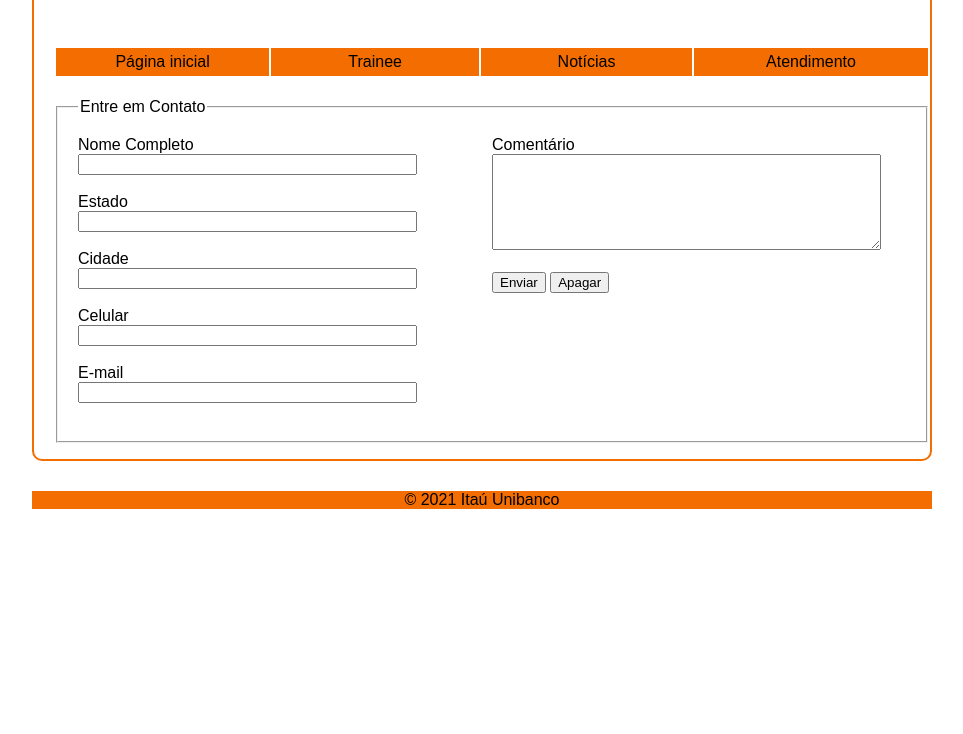
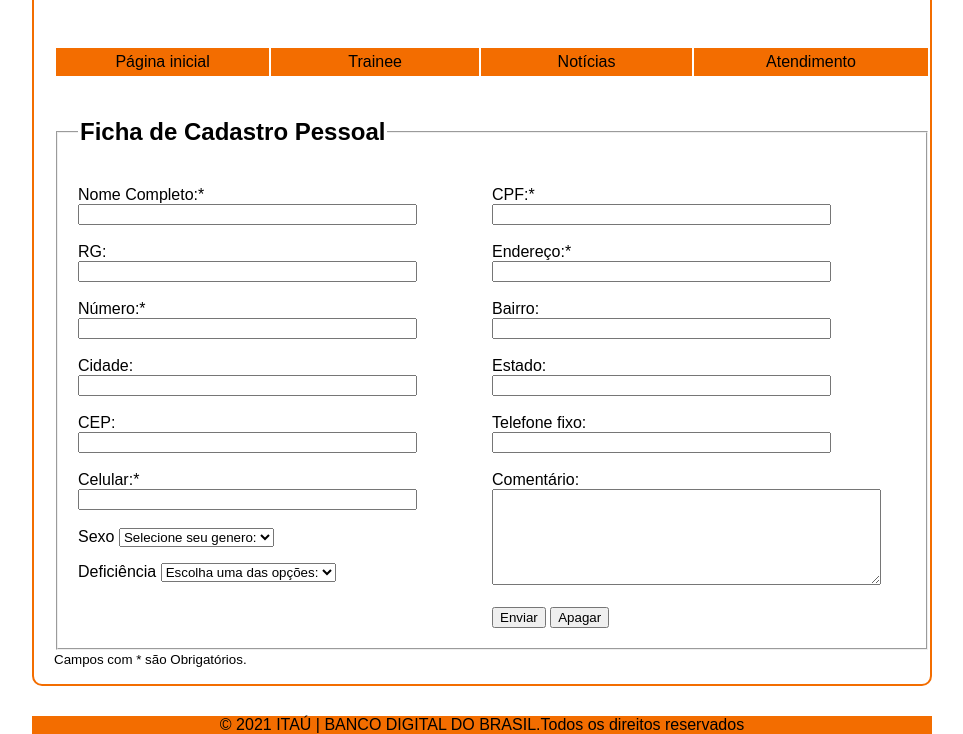
Before and after one commit to AssDan/Projeto, a plain HTML site: page atendimento.html in a window 1280 px wide. Shown: the part 439-1173 px from the top of the page, without its empty margins (158-1121 px from the left). Before the commit the page ends 948 px from the top, so only its background shows below. Drawn offline with Linux system fonts and the light colour scheme.

Commit message:
atendimento.html

```diff
--- a/atendimento.html
+++ b/atendimento.html
@@ -4,6 +4,7 @@
     <meta charset="utf-8">
     <title> ITAU </title>
     <link rel="stylesheet" href="estilo.css"/>
+    <script type="text/javascript" src="contato.js"></script>
   </head>
   <div id="cabecalho">
   <body style="font-family: Arial, sans-serif; margin: 0 auto; width: 900px;">
@@ -27,29 +28,78 @@
         <table>
     <form action="envio.html" method="post">
       <fieldset style="padding: 20px;">
-        <legend>Entre em Contato</legend>
+        <legend><strong> <h2> Ficha de Cadastro Pessoal </h2> </strong></legend>
         <div style="float: left; width: 50%">
-          <label>Nome Completo</label><br />
-          <input style="width: 80%" type="text" name="nome" /><br /><br />
-          <label>Estado</label><br />
-          <input style="width: 80%" type="text" name="nome" /><br /><br />
-          <label>Cidade</label><br />
-          <input style="width: 80%" type="text" name="cidade" /><br /><br />
-          <label>Celular</label><br />
-          <input style="width: 80%" type="text" name="celular" /><br /><br />
-          <label>E-mail</label><br />
-          <input style="width: 80%" type="text" name="email" /><br /><br />
+          <label>Nome Completo:*</label><br />
+             <input style="width: 80%" type="text" name="nome" required/><br /><br />
+          <label>RG:</label><br />
+                 <input style="width: 80%" type="text" name="rg" /><br /><br />
+          <label>Número:*</label><br />
+                    <input style="width: 80%" type="text" name="numero" required/><br /><br />
+          <label>Cidade:</label><br />
+             <input style="width: 80%" type="text" name="cidade" /><br /><br />
+          <label>CEP:</label><br />
+              <input style="width: 80%" type="text" name="cep" /><br /><br />
+          <label>Celular:*</label><br />
+             <input style="width: 80%" type="text" name="celular" required /><br /><br />
+
+
+               <div class="imputbox">
+                <label for="genero">Sexo</label>
+                <select>
+                    <option>Selecione seu genero:</option>
+                    <option>Feminino</option>
+                    <option>Masculino</option>
+                    <option>Outros</option>
+                </select>
+            </div>
+            <p>
+
+            <div class="imputbox">
+              <label for="genero">Deficiência</label>
+              <select>
+                  <option>Escolha uma das opções:</option>
+                  <option>Auditiva</option>
+                  <option>Fisíca</option>
+                  <option>Múltipla</option>
+                  <option>Visual</option>
+                  <option>Outros</option>
+              </select>
+          </div>
+
+
         </div>
 
         <div style="float: left; width: 50%">
+          <label> CPF:* </label><br />
+              <input style="width: 80%" type="text" name="CPF" required ><br /><br />
 
-          <label> Comentário </label><br />
+        <label> Endereço:* </label><br />
+           <input style="width: 80%" type="text" name="Endereço" required /><br /><br />
+
+          <label> Bairro: </label><br />
+           <input style="width: 80%" type="text" name="bairro" /><br /><br />
+
+          <label> Estado: </label><br />
+            <input style="width: 80%" type="text" name="estado" /><br /><br />
+
+          <label> Telefone fixo: </label><br />
+            <input style="width: 80%" type="text" name="fixo" /><br /><br />
+
+
+
+          <label> Comentário: </label><br />
           <textarea cols="46" rows="6" name="mensgem"mensgem></textarea><br /><br />
+
+
+
           <input type="submit" value="Enviar">
           <input type="reset" value="Apagar">
         </div>
     </form>
         </table>
+
+        <small>  Campos com * são Obrigatórios.  </small>
 
 
      <p></p>
@@ -57,7 +107,7 @@
 
       <div id="rodape">
 
-    <div style="text-align: center;">© 2021 Itaú Unibanco</div>
+    <div style="text-align: center;"> © 2021 ITAÚ | BANCO DIGITAL DO BRASIL.Todos os direitos reservados </div>
 
   </div>
     </div>
```
